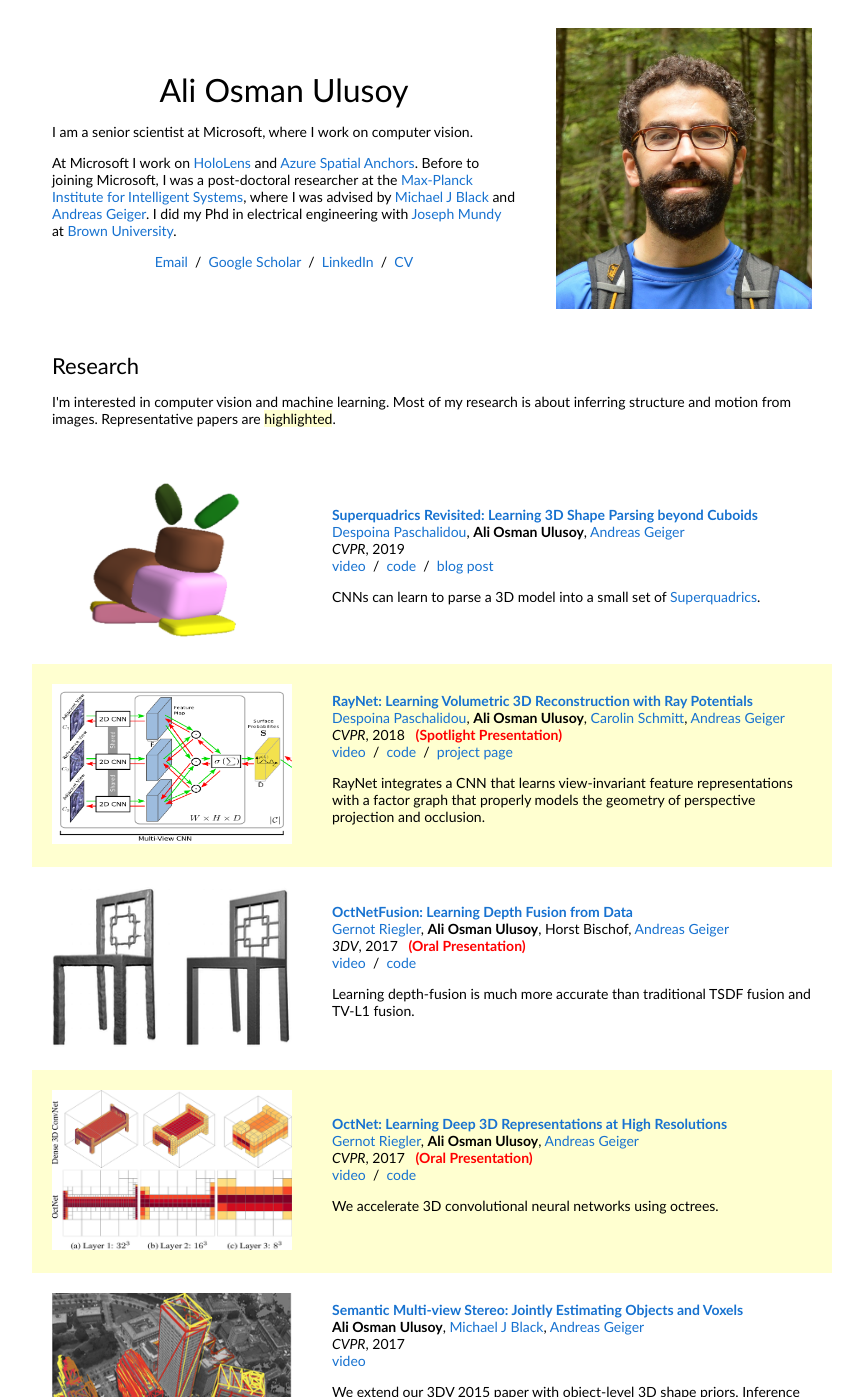
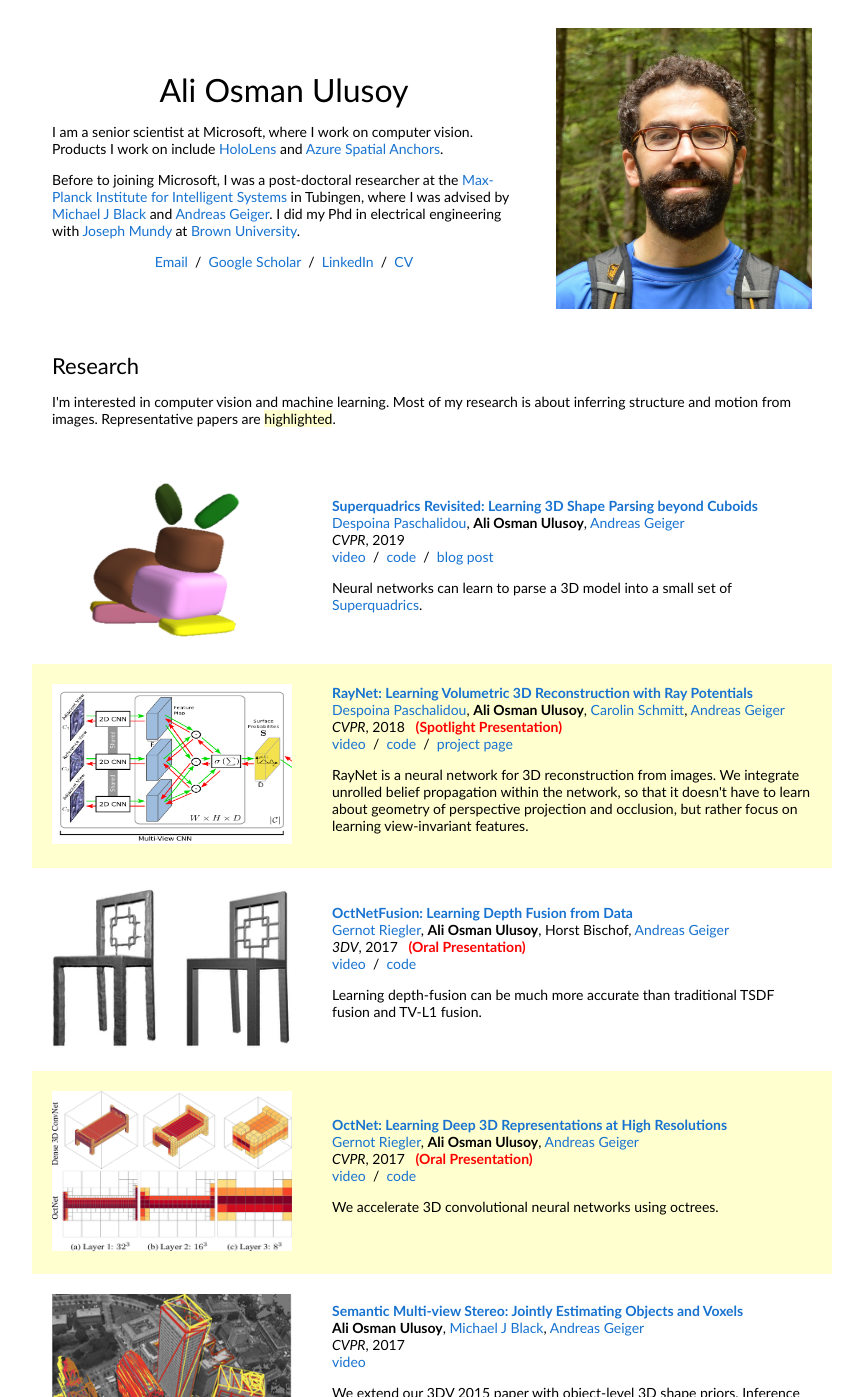
Before and after one commit to aliosmanulusoy/aliosmanulusoy.github.io, a plain HTML site: page index.html in a window 1280 px wide. Shown: the top 1397 px of the page, without its empty margins (208-1071 px from the left). Drawn offline with Linux system fonts and the light colour scheme.

Commit message:
Update index.html

```diff
--- a/index.html
+++ b/index.html
@@ -17,10 +17,10 @@
               <p style="text-align:center">
                 <name>Ali Osman Ulusoy</name>
               </p>
-              <p>I am a senior scientist at Microsoft, where I work on computer vision.
+              <p>I am a senior scientist at Microsoft, where I work on computer vision. Products I work on include <a href="https://news.microsoft.com/innovation-stories/hololens-2/">HoloLens</a> and <a href="https://azure.microsoft.com/en-us/services/spatial-anchors/">Azure Spatial Anchors</a>.
               </p>
               <p>
-                At Microsoft I work on <a href="https://news.microsoft.com/innovation-stories/hololens-2/">HoloLens</a> and <a href="https://azure.microsoft.com/en-us/services/spatial-anchors/">Azure Spatial Anchors</a>. Before to joining Microsoft, I was a post-doctoral researcher at the <a href="https://ps.is.tuebingen.mpg.de/">Max-Planck Institute for Intelligent Systems</a>, where I was advised by <a href="https://ps.is.tuebingen.mpg.de/person/black">Michael J Black</a> and <a href="https://avg.is.tuebingen.mpg.de/person/ageiger/">Andreas Geiger</a>. I did my Phd in electrical engineering with <a href="https://en.wikipedia.org/wiki/Joseph_Mundy">Joseph Mundy</a> at <a href="www.brown.edu">Brown University</a>.
+                Before to joining Microsoft, I was a post-doctoral researcher at the <a href="https://ps.is.tuebingen.mpg.de/">Max-Planck Institute for Intelligent Systems</a> in Tubingen, where I was advised by <a href="https://ps.is.tuebingen.mpg.de/person/black">Michael J Black</a> and <a href="https://avg.is.tuebingen.mpg.de/person/ageiger/">Andreas Geiger</a>. I did my Phd in electrical engineering with <a href="https://en.wikipedia.org/wiki/Joseph_Mundy">Joseph Mundy</a> at <a href="www.brown.edu">Brown University</a>.
               </p>
               <p style="text-align:center">
                 <a href="mailto:aliosmanulusoy@gmail.com">Email</a> &nbsp/&nbsp
@@ -63,7 +63,7 @@
               <a href="https://github.com/paschalidoud/superquadric_parsing">code</a> &nbsp/&nbsp
               <a href="https://autonomousvision.github.io/superquadrics-revisited/">blog post</a>
               <p></p>
-              <p>CNNs can learn to parse a 3D model into a small set of <a href="https://en.wikipedia.org/wiki/Superquadrics">Superquadrics</a>.</p>
+              <p>Neural networks can learn to parse a 3D model into a small set of <a href="https://en.wikipedia.org/wiki/Superquadrics">Superquadrics</a>.</p>
             </td>
           </tr>
 
@@ -84,7 +84,7 @@
               <a href="https://github.com/paschalidoud/raynet">code</a> &nbsp/&nbsp
               <a href="https://raynet-mvs.com/">project page</a>
               <p></p>
-              <p>RayNet integrates a CNN that learns view-invariant feature representations with a factor graph that properly models the geometry of perspective projection and occlusion. </p>
+              <p>RayNet is a neural network for 3D reconstruction from images. We integrate unrolled belief propagation within the network, so that it doesn't have to learn about geometry of perspective projection and occlusion, but rather focus on learning view-invariant features. </p>
             </td>
           </tr>
 
@@ -104,7 +104,7 @@
               <a href="https://www.youtube.com/watch?v=FiR02QygYo0">video</a> &nbsp/&nbsp
               <a href="https://github.com/griegler/octnetfusion">code</a>
               <p></p>
-              <p>Learning depth-fusion is much more accurate than traditional TSDF fusion and TV-L1 fusion. </p>
+              <p>Learning depth-fusion can be much more accurate than traditional TSDF fusion and TV-L1 fusion. </p>
             </td>
           </tr>
 
```
